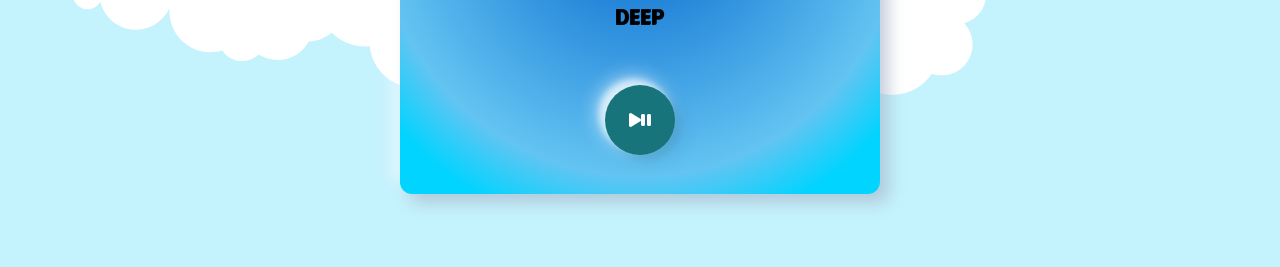
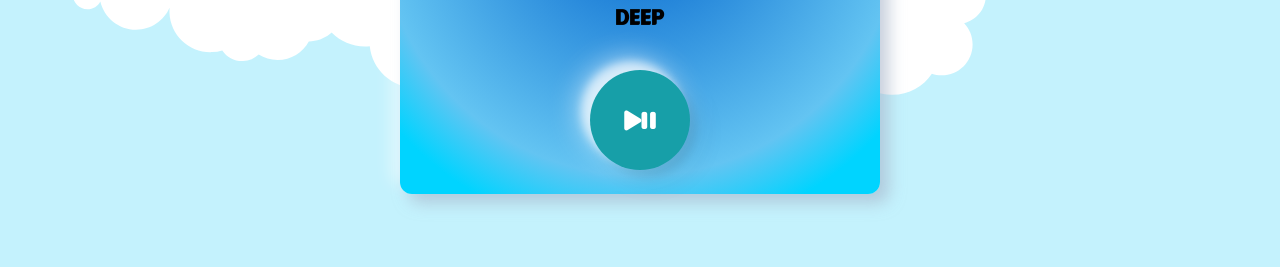
Before and after one commit to MEX324/BLUE.E-G.Riera-C44050, a plain HTML site: page index.html in a window 1280 px wide. In both pictures the pointer is over the element 640 px from the left and 565 px from the top of the page. Shown: the part 446-713 px from the top of the page. Drawn offline with Linux system fonts and the light colour scheme.

Commit message:
agrego animacion a .blue y .playerBtn

```diff
--- a/css/grid.css
+++ b/css/grid.css
@@ -205,9 +205,19 @@ img {
     min-height: 70px;
     min-width: 70px;
   }
+  .playerBtn:hover {
+    transform: scale(1.5);
+    transition: transform 5s;
+  }
   .blue {
     background-color: #16747a;
     color: #fff;
+  }
+  .blue:hover {
+    transform: scale(1.5);
+    transition: transform 5s;
+    background-color: #179fa8;
+
   }
   .hide {
     display: none;
```
